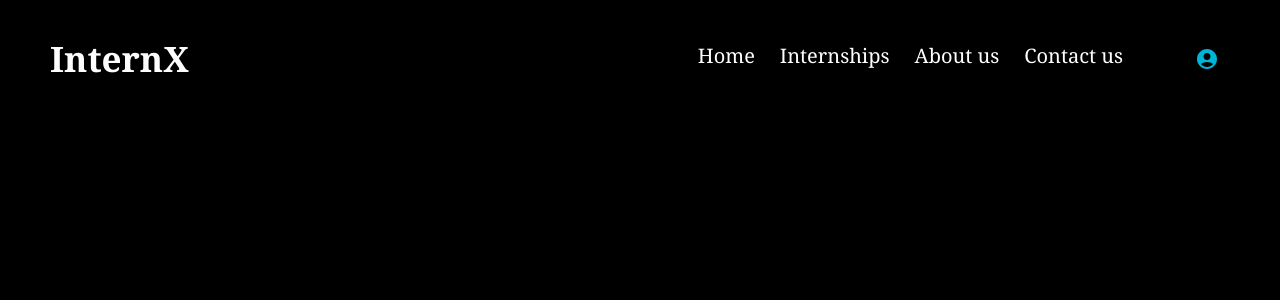
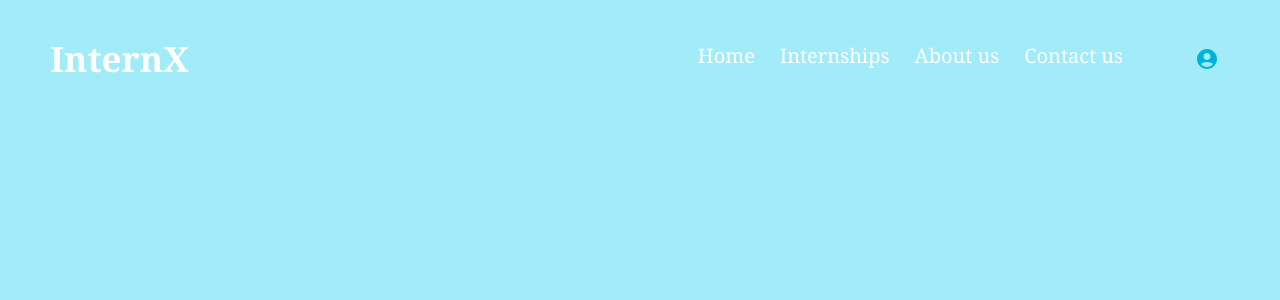
Before and after one commit to KushaRa/InternX_Front, a React (Create React App) app in the folder skillsync/: page /contact in a window 1280 px wide. Shown: the top 300 px of the page. Built offline with nearby package versions, Linux system fonts and the light colour scheme.

Commit message:
changed the background

```diff
--- a/skillsync/src/Pages/Contact/Contact.css
+++ b/skillsync/src/Pages/Contact/Contact.css
@@ -4,7 +4,7 @@
     height: 100vh;
     /* background-image: url("../../assets/landingpage.png"); */
     background-size: cover;
-    background-color: black;
+    background-color: rgba(58, 220, 238, 0.426);
   }
 
 
```
